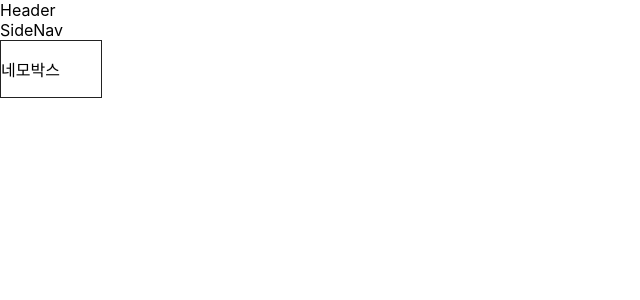
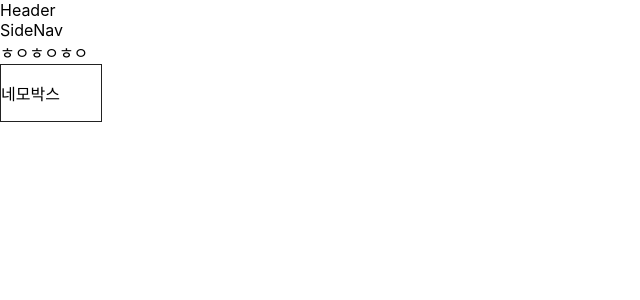
Before and after one commit to mael1657/draggable-test, a React (Create React App) app: page / in a window 1280 px wide. Shown: the top 300 px of the page, without its empty margins (0-640 px from the left). Built offline with nearby package versions, Linux system fonts and the light colour scheme.

Commit message:
chore: draggable package

```diff
--- a/src/pages/Main.jsx
+++ b/src/pages/Main.jsx
@@ -1,11 +1,17 @@
 import React from "react";
+import Draggable from "react-draggable";
 import { Square } from "../components/Module";
 
 const Main = () => {
   return (
     <div className="wrap">
       <div className="content">
-        <Square content={"네모박스"} />
+        <Draggable>
+          <div>ㅎㅇㅎㅇㅎㅇ</div>
+        </Draggable>
+        <Draggable>
+          <Square content={"네모박스"} />
+        </Draggable>
       </div>
     </div>
   );
```
